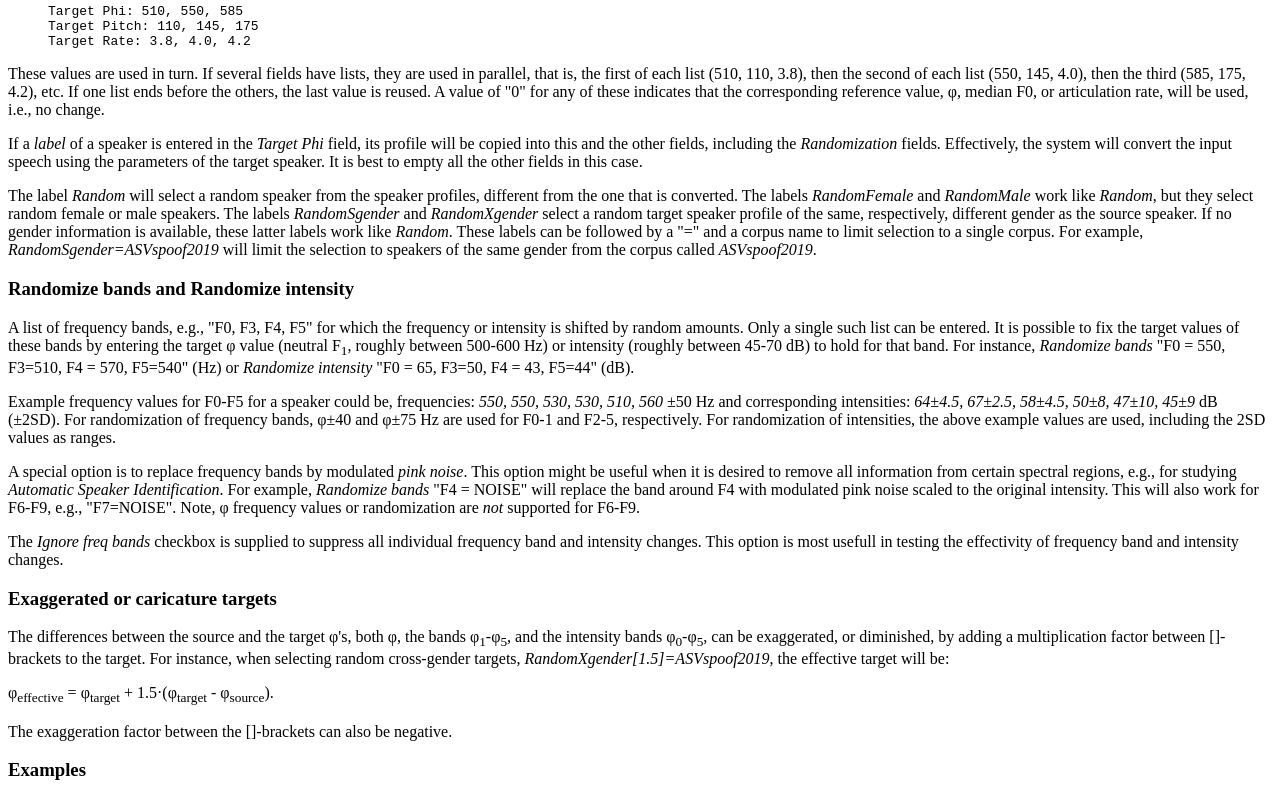
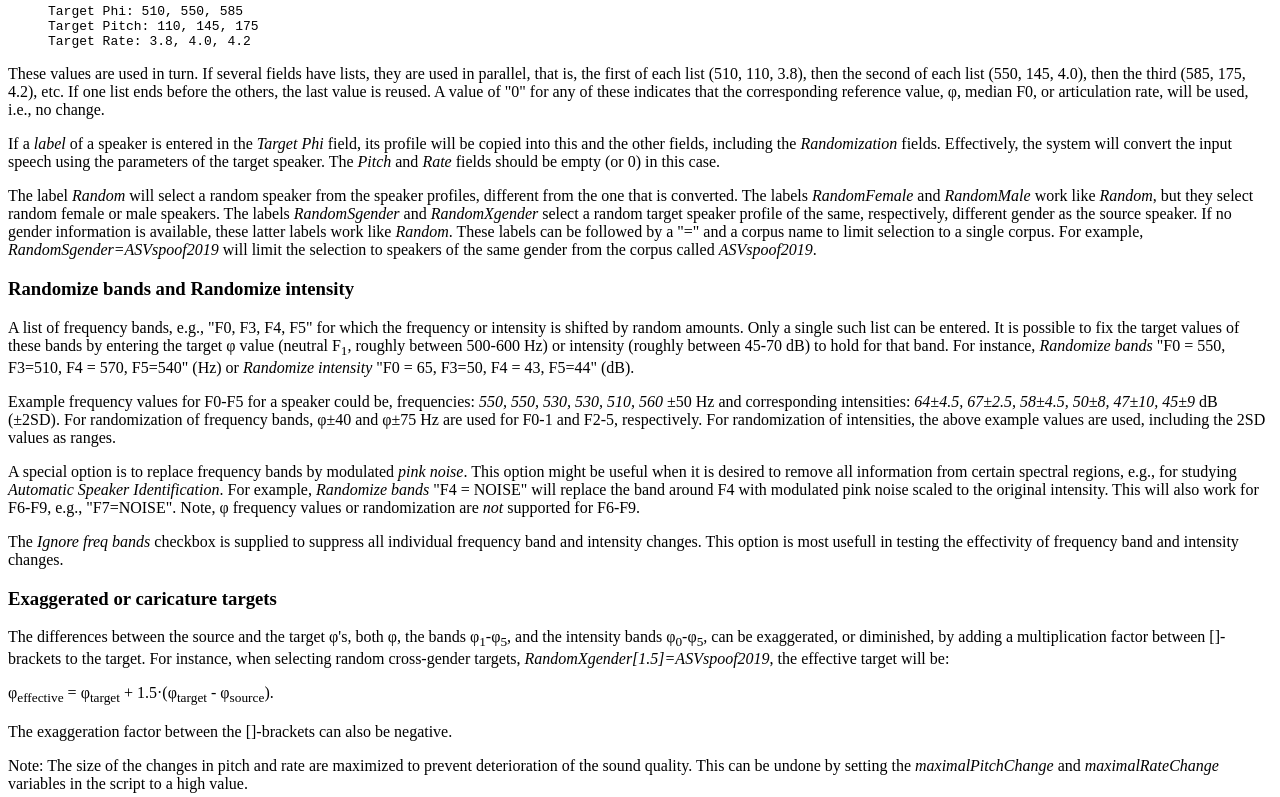
Before and after one commit to robvanson/PseudonymizeSpeech, a plain HTML site: page ManPages/Pseudonymize_Speech.html in a window 1280 px wide. Shown: the part 1860-2657 px from the top of the page. Drawn offline with Linux system fonts and the light colour scheme.

```diff
--- a/ManPages/Pseudonymize_Speech.html
+++ b/ManPages/Pseudonymize_Speech.html
@@ -127,7 +127,7 @@ These fields accept a list of comma separated values, e.g.,</p>
 <p>
 These values are used in turn. If several fields have lists, they are used in parallel, that is, the first of each list (510, 110, 3.8), then the second of each list (550, 145, 4.0), then the third (585, 175, 4.2), etc. If one list ends before the others, the last value is reused. A value of "0" for any of these indicates that the corresponding reference value, &#966;, median F0, or articulation rate, will be used, i.e., no change. </p>
 <p>
-If a <i>label</i> of a speaker is entered in the <i>Target Phi</i> field, its profile will be copied into this and the other fields, including the <i>Randomization</i> fields. Effectively, the system will convert the input speech using the parameters of the target speaker. It is best to empty all the other fields in this case. </p>
+If a <i>label</i> of a speaker is entered in the <i>Target Phi</i> field, its profile will be copied into this and the other fields, including the <i>Randomization</i> fields. Effectively, the system will convert the input speech using the parameters of the target speaker. The <i>Pitch</i> and <i>Rate</i> fields should be empty (or 0) in this case. </p>
 <p>
 The label <i>Random</i> will select a random speaker from the speaker profiles, different from the one that is converted. The labels <i>RandomFemale</i> and <i>RandomMale</i> work like <i>Random</i>, but they select random female or male speakers. The labels <i>RandomSgender</i> and <i>RandomXgender</i> select a random target speaker profile of the same, respectively, different gender as the source speaker. If no gender information is available, these latter labels work like <i>Random</i>. These labels can be followed by a "=" and a corpus name to limit selection to a single corpus. For example, <i>RandomSgender=ASVspoof2019</i> will limit the selection to speakers of the same gender from the corpus called <i>ASVspoof2019</i>.</p>
 <h3>
@@ -148,6 +148,8 @@ The differences between the source and the target &#966;'s, both &#966;, the ban
 &#966;<sub>effective</sub> = &#966;<sub>target</sub> + 1.5&#183;(&#966;<sub>target</sub> - &#966;<sub>source</sub>). </p>
 <p>
 The exaggeration factor between the []-brackets can also be negative. </p>
+<p>Note: The size of the changes in pitch and rate are maximized to prevent deterioration of the sound quality. This can be undone by setting the <i>maximalPitchChange</i> and
+<i>maximalRateChange</i> variables in the script to a high value.</p>
 <h3>
 Examples</h3>
 <p>
```
Also changed, not shown: Pseudonymize_Speech.html (+3 -1 lines), 2 other files.
